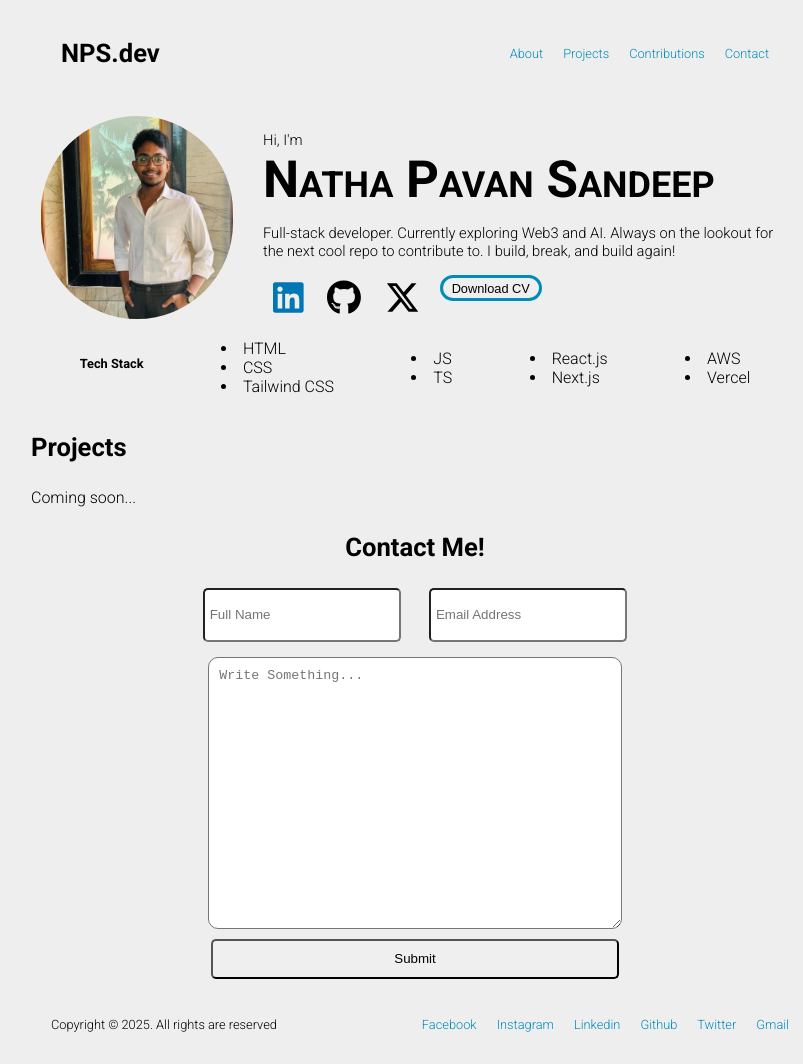
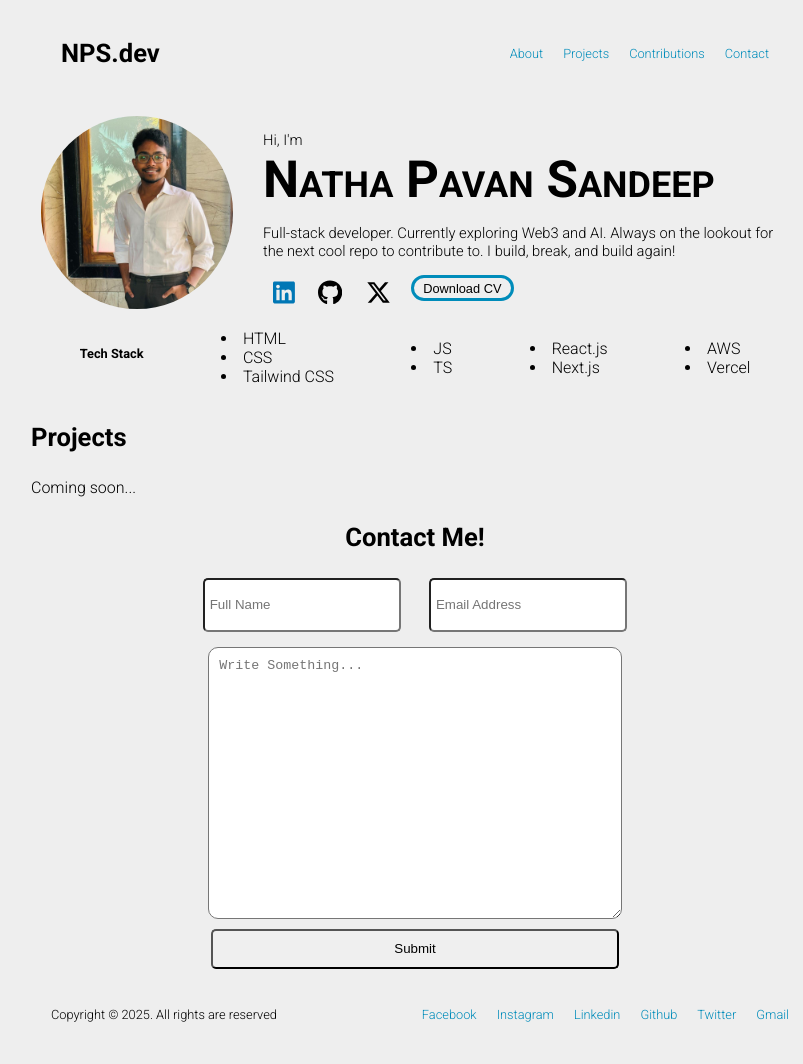
Before and after one commit to npavansandeep/portfolio, a plain HTML site: page index.html in a window 1280 px wide. Shown: the whole page, without its empty margins (225-1028 px from the left). Drawn offline with Linux system fonts and the light colour scheme.

Commit message:
Fix margin issues

```diff
--- a/styles.css
+++ b/styles.css
@@ -18,12 +18,12 @@ a {
   font-size: 1vw;
   padding: 8px 0;
   margin: 0px 10px;
-  /* position: relative; */
+  position: relative;
 }
 
 svg {
-  max-width: 35px;
-  max-height: 35px;
+  max-width: 25px;
+  max-height: 25px;
 }
 
 h3 {
```
